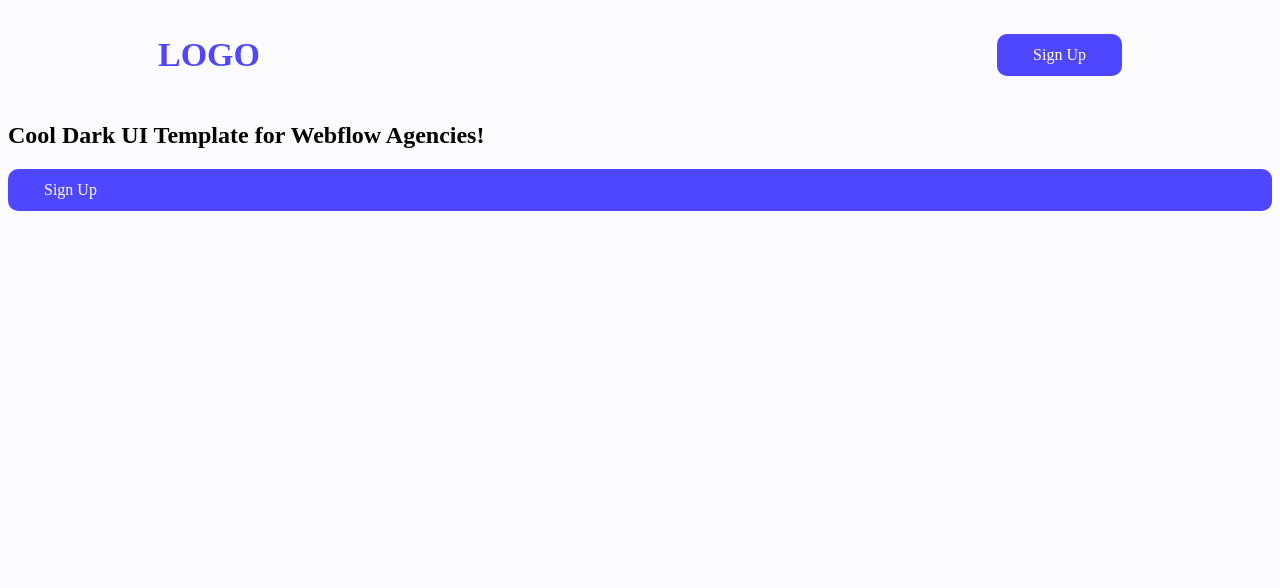
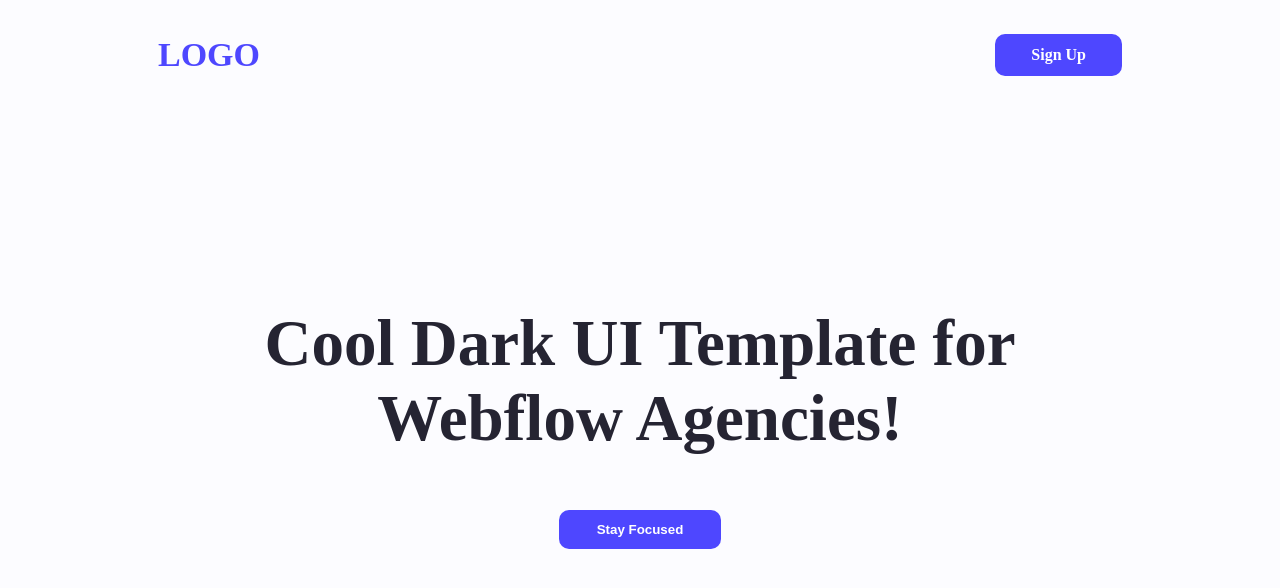
Before and after one commit to omor244/Frist-Assignment, a plain HTML site: page project/index.html in a window 1280 px wide. Drawn offline with Linux system fonts and the light colour scheme.

Commit message:
added banner section

```diff
--- a/project/index.html
+++ b/project/index.html
@@ -11,13 +11,13 @@
         <!-- START NAVBER -->
           <nav class="navber display-flex">
             <h1 class="logo">LOGO</h1>
-            <div class="nav-btn">Sign Up</div>
+            <div class="nav-btn hover">Sign Up</div>
           </nav>
           <!-- END NAVBER -->
-           <section class="banner">
+           <section class="banner display-flex">
             <div class="banner-container">
-                <h2>Cool Dark UI Template for Webflow Agencies!</h2>
-                <div class="nav-btn">Sign Up</div>
+                <h2 class="banner-title">Cool Dark UI Template for Webflow Agencies!</h2>
+                <div ><button class="banner-btn">Stay Focused</button></div>
             </div>
            </section>
     </header>
--- a/project/styles/styles.css
+++ b/project/styles/styles.css
@@ -13,6 +13,12 @@ body{
 
 .display-flex {
     display: flex;
+}
+.hover:hover{
+    background-color: #4d47ff96;
+    cursor: pointer;
+    color: rgba(0, 0, 0, 0.733);
+    transition: 0.3s;
 }
 
 /* sheard style */
@@ -34,7 +40,33 @@ body{
     padding: 12px 36px;
     border-radius: 10px;
     color: #FFFFFF;
+    font-weight: 700;
 }
 /* navber end */
 
 /* start-banner */
+.banner{
+    justify-content: center;
+    margin-top: 150px;
+}
+.banner-container{
+ width: 900px;
+ height: 200px;
+ text-align: center;
+}
+.banner-title{
+    font-size: 65px;
+    font-weight: 700;
+    color: #252432;
+}
+.banner-btn{
+     background-color: #4E47FF;
+    padding: 12px 38px;
+    border-radius: 10px;
+    color: #FFFFFF;
+    border: none;
+    font-weight: 700;
+
+
+}
+/* end-banner */
```
